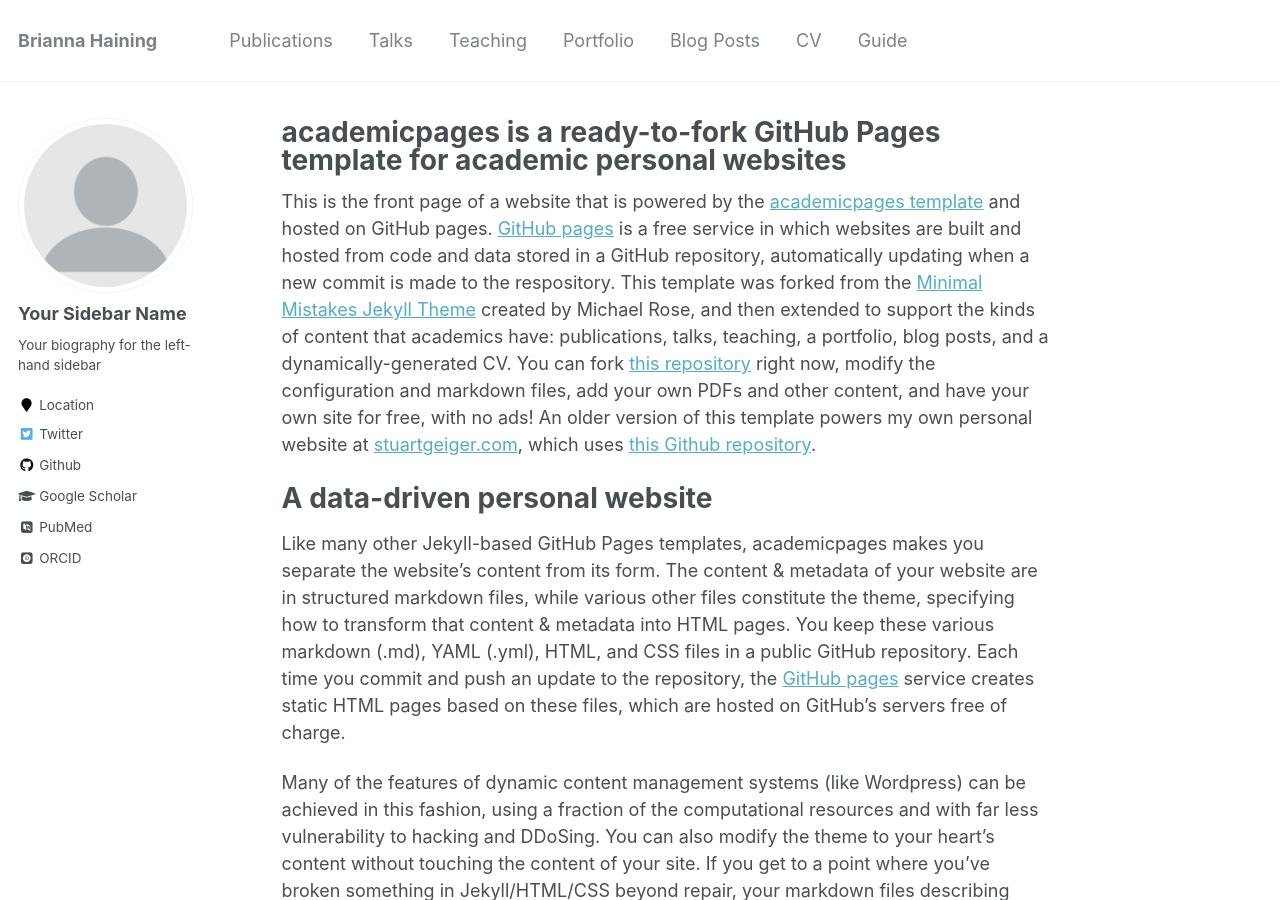
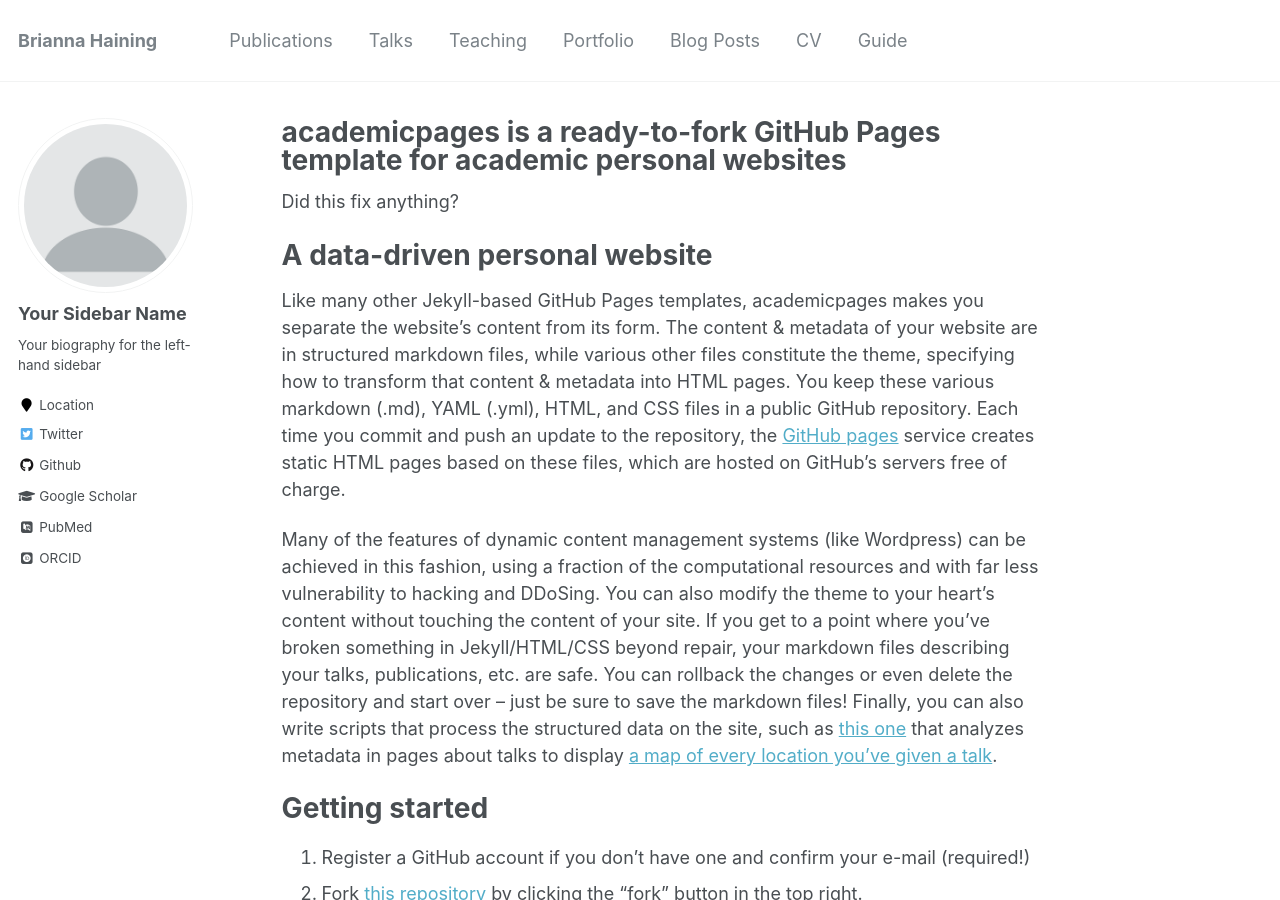
Before and after one commit to haining-b/haining-b.github.io, a Jekyll site: the page built from _pages/about.md, in a window 1280 px wide and 900 px high. Built offline with Jekyll 4.4.1, drawn with Linux system fonts in a browser that asks for light colours; some web fonts are replaced.

Commit message:
Update about.md
checking issues w/ website visibility

```diff
--- a/_pages/about.md
+++ b/_pages/about.md
@@ -8,7 +8,7 @@
   - /about.html
 ---
 
-This is the front page of a website that is powered by the [academicpages template](https://github.com/academicpages/academicpages.github.io) and hosted on GitHub pages. [GitHub pages](https://pages.github.com) is a free service in which websites are built and hosted from code and data stored in a GitHub repository, automatically updating when a new commit is made to the respository. This template was forked from the [Minimal Mistakes Jekyll Theme](https://mmistakes.github.io/minimal-mistakes/) created by Michael Rose, and then extended to support the kinds of content that academics have: publications, talks, teaching, a portfolio, blog posts, and a dynamically-generated CV. You can fork [this repository](https://github.com/academicpages/academicpages.github.io) right now, modify the configuration and markdown files, add your own PDFs and other content, and have your own site for free, with no ads! An older version of this template powers my own personal website at [stuartgeiger.com](http://stuartgeiger.com), which uses [this Github repository](https://github.com/staeiou/staeiou.github.io).
+Did this fix anything?
 
 A data-driven personal website
 ======
```
